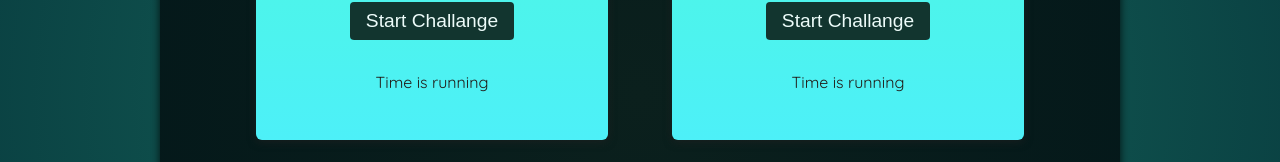
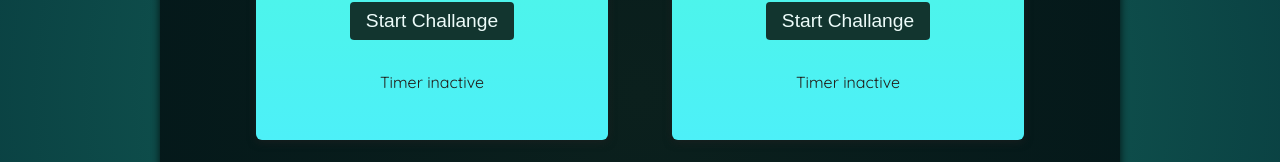
Before and after one commit to Dmytro-Lukashenko/react-player-app, a React (Vite) app: page / in a window 1280 px wide. Shown: the part 470-632 px from the top of the page. Built offline with nearby package versions, Linux system fonts and the light colour scheme; a web font is replaced by a local one.

Commit message:
use useRef for creating a timer

```diff
--- a/src/components/TimerChallange.jsx
+++ b/src/components/TimerChallange.jsx
@@ -1,16 +1,34 @@
+import { useState, useRef } from "react";
+
 const TimerChallange = ({ title, targetTime }) => {
+    const timer = useRef();
+
+    const [timerStarted, setTimerStarted] = useState(false);
+    const [timerExpired, setTimerExpired] = useState(false);
+
+    const handleStart = () => {
+        timer.current = setTimeout(() => {
+            setTimerExpired(true);
+        }, targetTime * 1000);
+        setTimerStarted(true);
+    }
+    const handleStop = () => {
+        clearTimeout(timer.current);
+        setTimerStarted(false);
+    }
     return <section className="challenge">
         <h2>{title}</h2>
+        {timerExpired && <p>You lost!</p>}
         <p className="challenge-time">
             {targetTime} seconds{targetTime > 1 ? 's' : ''}
         </p>
         <p>
-            <button>
-                Start Challange
+            <button onClick={timerStarted ? handleStop : handleStart}>
+                {timerStarted ? 'Stop' : 'Start'} Challange
             </button>
         </p>
-        <p className="">
-            Time is running
+        <p className={timerStarted ? 'active' : undefined}>
+            {timerStarted ? 'Time is running...' : 'Timer inactive'}
         </p>
     </section>
 }
```
